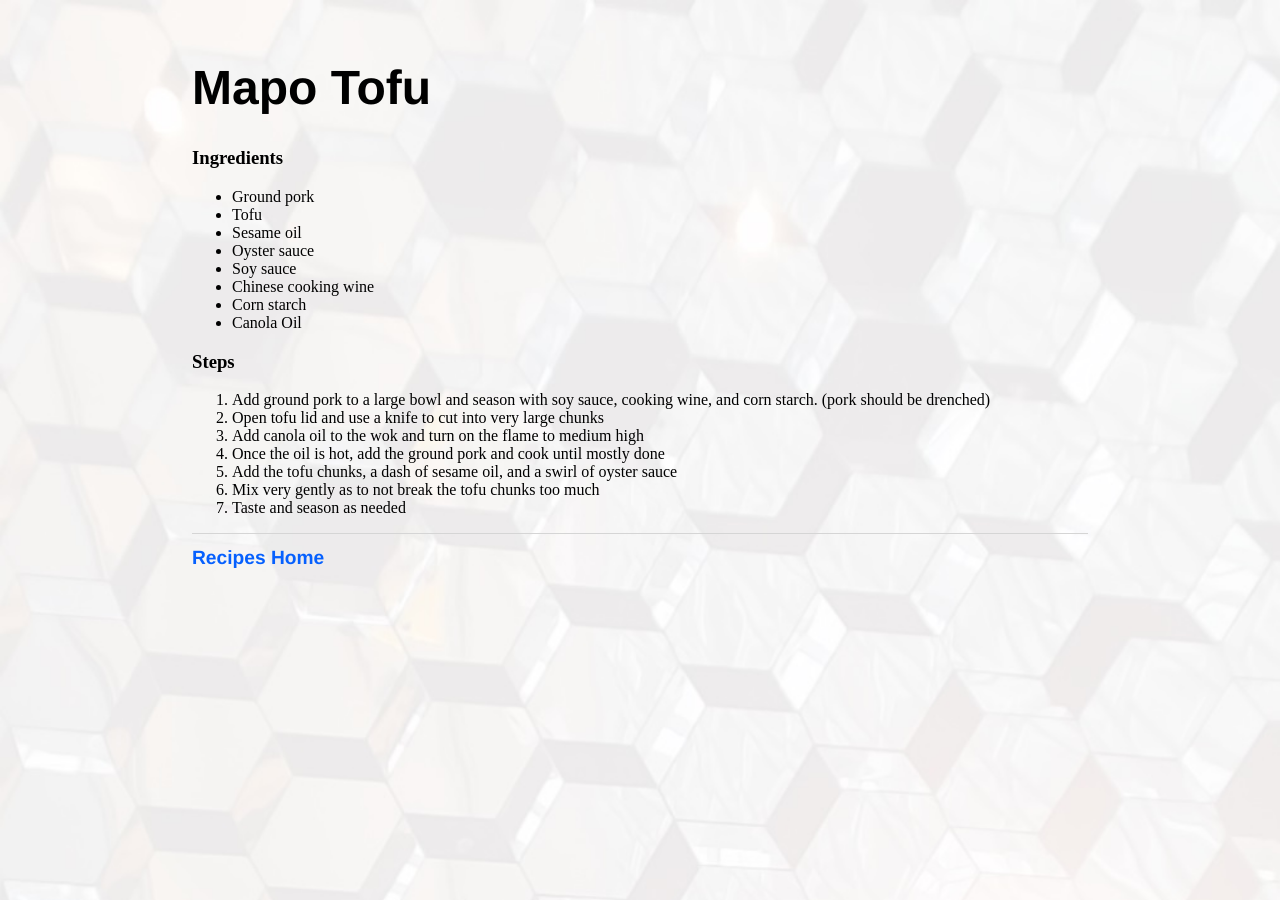
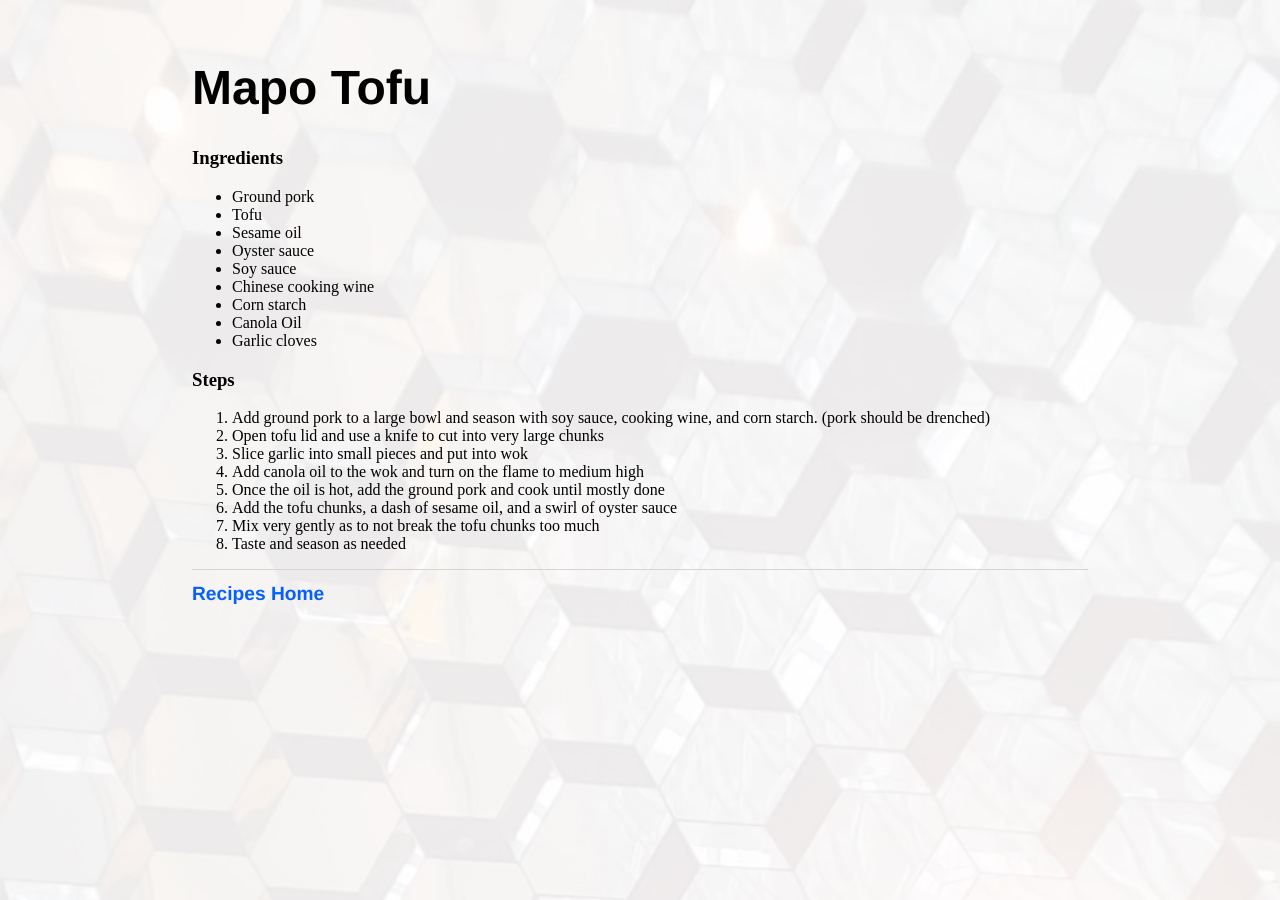
Before and after one commit to superjeffreyc/superjeffreyc.github.io, a Jekyll site: the page built from recipes/mapo_tofu.html, in a window 1280 px wide. Built offline with Jekyll 4.4.1, drawn with Linux system fonts in a browser that asks for light colours.

Commit message:
Update mapo_tofu.html

```diff
--- a/recipes/mapo_tofu.html
+++ b/recipes/mapo_tofu.html
@@ -15,12 +15,14 @@ title: Mapo Tofu
     <li>Chinese cooking wine</li>
     <li>Corn starch</li>
     <li>Canola Oil</li>
+    <li>Garlic cloves</li>
   </ul>
 
   <h3>Steps</h3>
   <ol>
     <li>Add ground pork to a large bowl and season with soy sauce, cooking wine, and corn starch. (pork should be drenched)</li>
     <li>Open tofu lid and use a knife to cut into very large chunks</li>
+    <li>Slice garlic into small pieces and put into wok</li>
     <li>Add canola oil to the wok and turn on the flame to medium high</li>
     <li>Once the oil is hot, add the ground pork and cook until mostly done</li>
     <li>Add the tofu chunks, a dash of sesame oil, and a swirl of oyster sauce</li>
```
